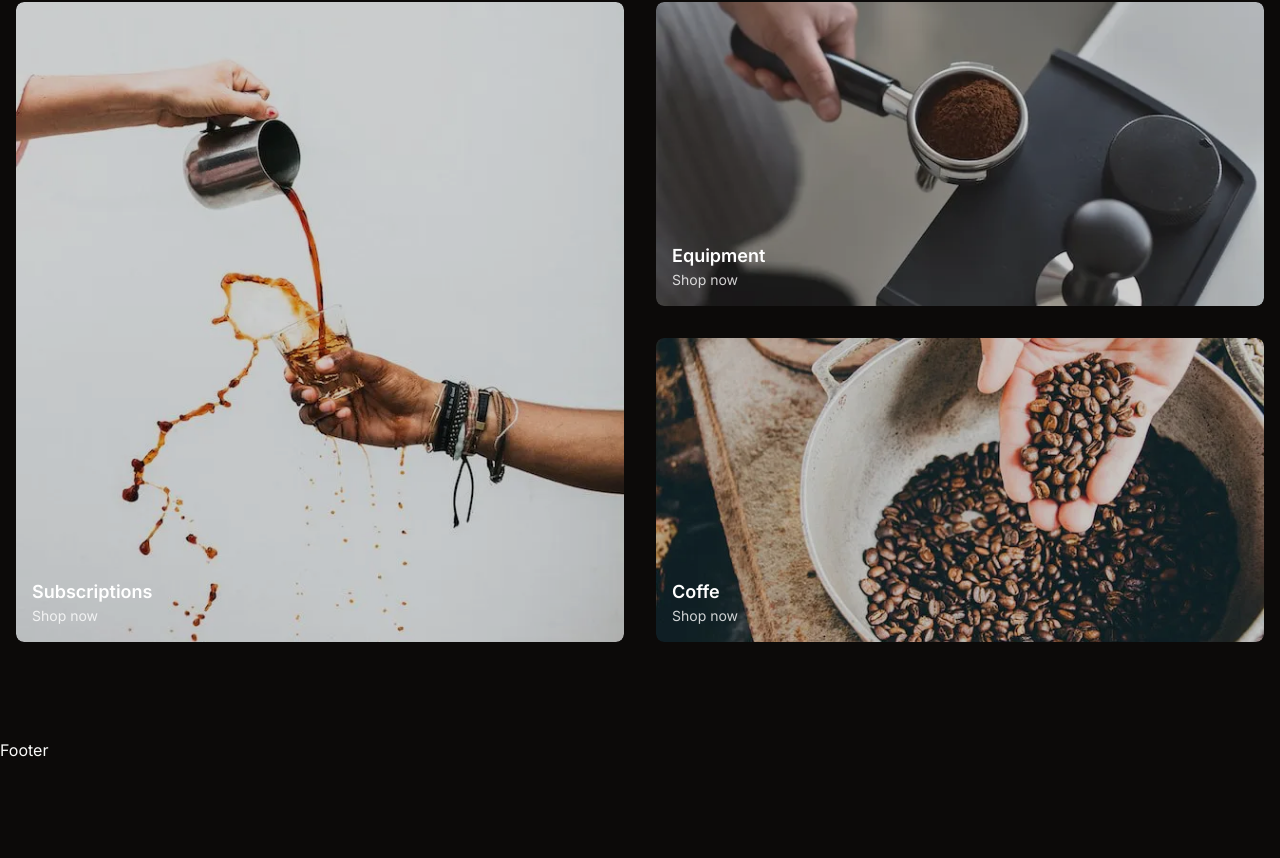
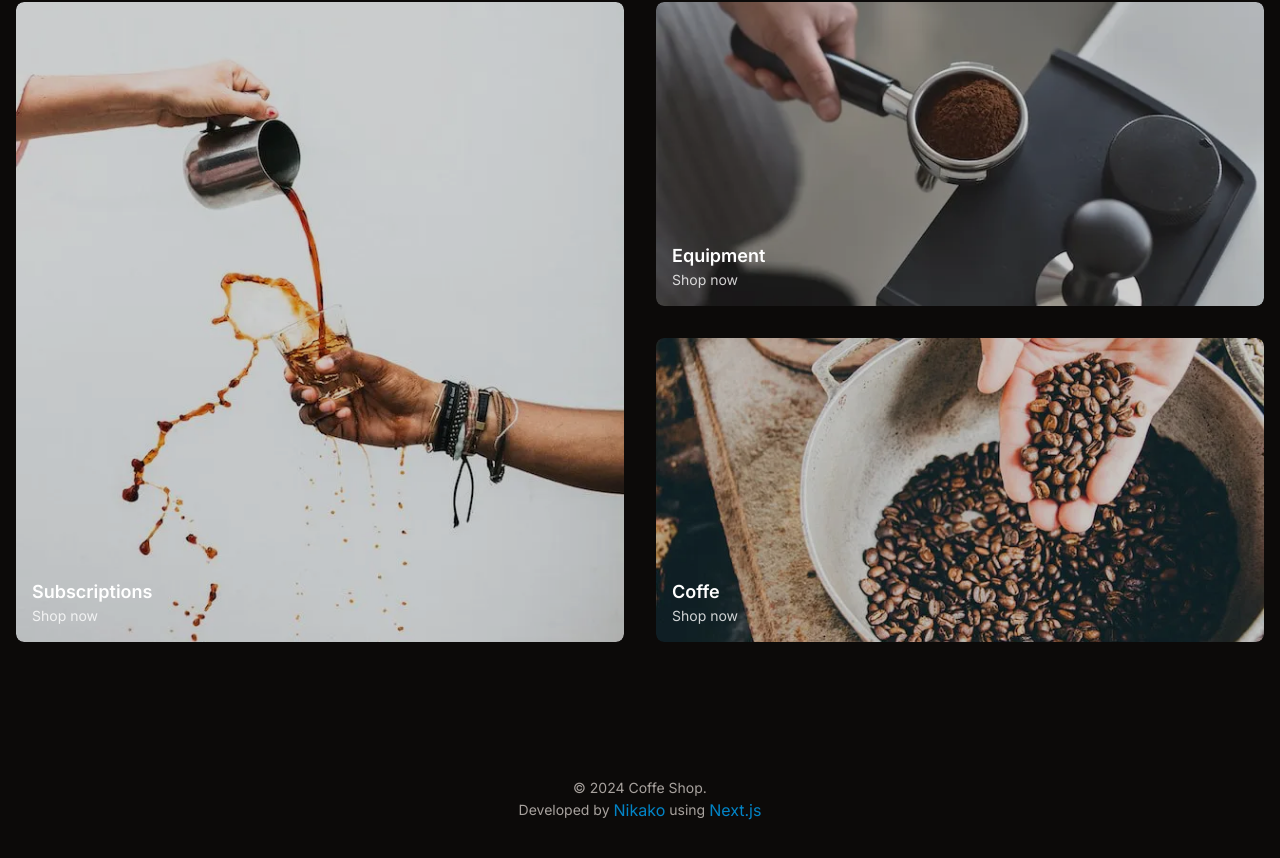
Before and after one commit to Nikkakko/cafe-project, a Next.js app: page / in a window 1280 px wide. Shown: the part 214-1072 px from the top of the page. Before the commit the page ends 976 px from the top, so only its background shows below. Built offline with nearby package versions, Linux system fonts and the light colour scheme; no server answers.

Commit message:
add footer

```diff
--- a/app/dashboard/page.tsx
+++ b/app/dashboard/page.tsx
@@ -1,9 +1,14 @@
+import { Shell } from "@/components/ui/shell";
 import * as React from "react";
 
 interface DashboardPageProps {}
 
 const DashboardPage: React.FC<DashboardPageProps> = ({}) => {
-  return <div>DashboardPage</div>;
+  return (
+    <Shell variant="container" className="flex flex-col flex-1" as="main">
+      DashboardPage
+    </Shell>
+  );
 };
 
 export default DashboardPage;
--- a/components/Auth.tsx
+++ b/components/Auth.tsx
@@ -7,7 +7,7 @@ interface AuthProps {}
 
 const Auth: React.FC<AuthProps> = ({}) => {
   return (
-    <div className="w-10 h-10 flex items-center justify-center">
+    <>
       <SignedOut>
         <Button asChild className="" variant="outline">
           <SignInButton
@@ -21,7 +21,7 @@ const Auth: React.FC<AuthProps> = ({}) => {
           <UserButton afterSignOutUrl="/" />
         </Button>
       </SignedIn>
-    </div>
+    </>
   );
 };
 
--- a/components/footer/Footer.tsx
+++ b/components/footer/Footer.tsx
@@ -1,9 +1,39 @@
 import * as React from "react";
+import { Shell } from "../ui/shell";
+import { siteConfig } from "@/config/site";
+import Link from "next/link";
 
 interface FooterProps {}
 
 const Footer: React.FC<FooterProps> = ({}) => {
-  return <footer>Footer</footer>;
+  return (
+    <Shell variant="container" as="footer" className="py-10">
+      <h5 className="text-center text-stone-400 text-sm ">
+        &copy; {new Date().getFullYear()} {siteConfig.name}.
+      </h5>
+      <div className="flex items-center gap-1">
+        {/* developed by */}
+        <p className="text-stone-400 text-sm">Developed by</p>
+        <Link
+          href={siteConfig.links.github}
+          className="text-sky-600"
+          target="_blank"
+        >
+          Nikako
+        </Link>
+        {/* using */}
+        <p className="text-stone-400 text-sm">using</p>
+        <Link
+          href={siteConfig.links.nextjs}
+          className="text-sky-600"
+          target="_blank"
+        >
+          Next.js
+        </Link>
+        {/* and */}
+      </div>
+    </Shell>
+  );
 };
 
 export default Footer;
--- /dev/null
+++ b/components/header/DashboardButton.tsx
@@ -0,0 +1,30 @@
+import { cn } from "@/lib/utils";
+import Link from "next/link";
+import * as React from "react";
+import { buttonVariants } from "../ui/button";
+
+interface DashboardButtonProps extends React.ComponentPropsWithoutRef<"a"> {
+  asLink?: boolean;
+}
+
+const DashboardButton: React.FC<DashboardButtonProps> = ({
+  asLink,
+  ...props
+}) => {
+  return (
+    <Link
+      href="/dashboard"
+      className={cn(
+        !asLink &&
+          buttonVariants({
+            variant: "outline",
+          })
+      )}
+      {...props}
+    >
+      Dashboard
+    </Link>
+  );
+};
+
+export default DashboardButton;
--- a/components/header/Header.tsx
+++ b/components/header/Header.tsx
@@ -4,6 +4,11 @@ import MobileNav from "./MobileNav";
 import CartSheet from "../checkout/CartSheet";
 import { Skeleton } from "../ui/skeleton";
 import dynamic from "next/dynamic";
+import { auth, currentUser } from "@clerk/nextjs/server";
+import Link from "next/link";
+import { cn } from "@/lib/utils";
+import { buttonVariants } from "../ui/button";
+import DashboardButton from "./DashboardButton";
 
 const ThemeToggle = dynamic(() => import("../ThemeToggle"), {
   loading: () => <Skeleton className="w-10 h-10" />,
@@ -17,6 +22,7 @@ const Auth = dynamic(() => import("../Auth"), {
 interface HeaderProps {}
 
 const Header: React.FC<HeaderProps> = ({}) => {
+  const { userId } = auth();
   return (
     <header className="z-50 text-stone-400">
       <div className="container flex h-16 items-center justify-between">
@@ -24,6 +30,9 @@ const Header: React.FC<HeaderProps> = ({}) => {
         <MobileNav />
         <div className="flex flex-1 items-center justify-end space-x-4">
           <nav className="flex items-center space-x-2">
+            <div className="hidden lg:block">
+              {userId && <DashboardButton />}
+            </div>
             <ThemeToggle />
             <CartSheet />
             <Auth />
--- a/components/header/MainNav.tsx
+++ b/components/header/MainNav.tsx
@@ -17,6 +17,7 @@ import {
 interface MainNavProps {}
 
 const MainNav: React.FC<MainNavProps> = ({}) => {
+
   return (
     <div className="hidden lg:flex gap-6">
       <Link href="/" className="hidden items-center space-x-2 md:flex">
@@ -49,11 +50,12 @@ const MainNav: React.FC<MainNavProps> = ({}) => {
                       {item.items?.map((subItem, index) => (
                         <li
                           key={index}
-                          className="hover:bg-stone-100 p-2 rounded-md hover:text-black/50 transition"
+                          className="hover:bg-stone-100 p-2 rounded-md hover:text-muted transition text-foreground"
                         >
                           <Link href={subItem.href}>{subItem.title}</Link>
                         </li>
                       ))}
+
                     </ul>
                   </NavigationMenuContent>
                 )}
--- a/components/header/MobileNav.tsx
+++ b/components/header/MobileNav.tsx
@@ -10,9 +10,12 @@ import { siteConfig } from "@/config/site";
 import Link from "next/link";
 import { ScrollArea } from "../ui/scroll-area";
 import { useRouter } from "next/navigation";
+import DashboardButton from "./DashboardButton";
+import { useAuth } from "@clerk/nextjs";
 
 const MobileNav: React.FC<MobileNavProps> = ({}) => {
   const [open, setOpen] = React.useState(false);
+  const { isLoaded, userId, sessionId, getToken } = useAuth();
   const router = useRouter();
   const isDesktop = useMediaQuery("(min-width: 1024px)");
 
@@ -46,8 +49,12 @@ const MobileNav: React.FC<MobileNavProps> = ({}) => {
             <span className="sr-only">Home</span>
           </Link>
         </div>
+
         <ScrollArea className="my-4 h-[calc(100vh-8rem)] pb-10 pl-6">
           <div className="pl-1 pr-7">
+            {userId && (
+              <DashboardButton asLink onClick={() => setOpen(false)} />
+            )}
             {siteConfig.mainNav.map(item => (
               <div
                 key={item.title}
--- a/config/site.ts
+++ b/config/site.ts
@@ -2,6 +2,7 @@ const links = {
   github: "https://github.com/Nikkakko",
   linkedin: "https://www.linkedin.com/in/nika-kopadze/",
   xing: "https://twitter.com/nikako_00",
+  nextjs: "https://nextjs.org",
 };
 
 import { SubImage, CoffeImage, EquipmentImage } from "@/public/images";
@@ -10,10 +11,11 @@ export const siteConfig = {
   name: "Coffe Shop",
   description: "The best coffee in town!",
   url: "https://coffeeshop.com",
+  links,
 
   mainNav: [
     {
-      title: "All Categories",
+      title: "All Products",
       href: "/products",
     },
 
```
